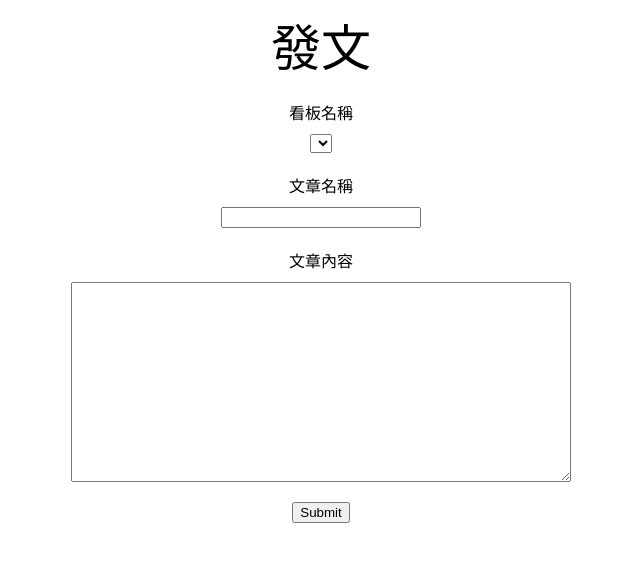
After one commit to s92104/Assk, a PHP site: page /article/postArticleForm.php?board=1 in a window 1280 px wide. The commit adds this page. Shown: the top 562 px of the page, without its empty margins (319-959 px from the left). Run offline with PHP 8.4, Linux system fonts and the light colour scheme; lists and menus that the app fills with data are empty; some libraries are stand-ins or nearby versions.

Commit message:
postArticle

```diff
--- a/Dao.js
+++ b/Dao.js
@@ -136,7 +136,7 @@ function uploadFile(username,fileId,imageId,progressId,inputId)
     });
 }
 //讀取看板
-function getBoard(link,id)
+function getBoard(link)
 {
     var board=[];
 
@@ -285,6 +285,28 @@ function writeApplyBoard(json,id)
         div.appendChild(detail);
     }
 }
+//寫入選擇看板
+function writeSelectBoard(json,id)
+{
+    var board=JSON.parse(json);
+    var select=document.getElementById(id);
+    for(var i=0;i<board.length;i++)
+    {
+        var option=document.createElement("option");
+        option.value=board[i];
+        option.textContent=board[i];
+        select.appendChild(option);
+    }
+}
+//發文
+function postArticle(json)
+{
+    var article=JSON.parse(json);
+
+    firestore.collection("article").add(article).then(function(){
+        exception("發文成功","articleList.php?board="+article.board);
+    });
+}
 //讀取文章
 function getArticleList(boardname,link)
 {
--- a/Dao.php
+++ b/Dao.php
@@ -16,11 +16,12 @@
         abstract function login($username,$password);
         abstract function getMember($username,$link);
         abstract function editMember($username,$json);
-        abstract function getBoard($link,$id);
+        abstract function getBoard($link);
         abstract function addBoard($json);
         abstract function applyBoard($json);
         abstract function getApplyBoard($link);
         abstract function deleteApplyBoard($boardname);
+        abstract function postArticle($json);
         abstract function getArticleList($boardname,$link);
     }
 
@@ -47,9 +48,9 @@
             echo "<script>editMember('$username','$json');</script>";
         }
         //讀取看板
-        function getBoard($link,$id)
+        function getBoard($link)
         {
-            echo "<script>getBoard('$link','$id');</script>";
+            echo "<script>getBoard('$link');</script>";
         }
         //新增看板
         function addBoard($json)
@@ -71,6 +72,11 @@
         {
             echo "<script>deleteApplyBoard('$boardname');</script>";
         }
+        //發文
+        function postArticle($json)
+        {
+            echo "<script>postArticle('$json');</script>";
+        }
         //讀取文章
         function getArticleList($boardname,$link)
         {
--- a/article/article.php
+++ b/article/article.php
@@ -27,7 +27,7 @@
                     <a href="articleList.php?board=hot" target="article">熱門</a>
                     <a href="articleList.php?board=all" target="article">全部</a>
                     <a href="articleList.php?board=trace" target="article">追蹤</a>
-                    <a href="postArticle.html" target="article" id="post">發文</a>
+                    <a href="postArticleForm.php" target="article" id="post">發文</a>
                 </div>
                 <div class="articlecontent">
                     <iframe src="articleList.php?board=hot" width="100%" height="100%" frameborder="0" name="article">article</iframe>
--- a/article/board.php
+++ b/article/board.php
@@ -4,7 +4,7 @@
     //讀取看板
     if($_GET["board"]==null)
     {
-        $dao->getBoard("board.php","board");
+        $dao->getBoard("board.php");
         exit();
     }
     $json=$_GET["board"];
--- /dev/null
+++ b/article/css/postArticle.css
@@ -0,0 +1,37 @@
+.title
+{
+    font-size: 50px;
+    text-align: center;
+}
+.form
+{
+    margin-top: 20px;
+}
+form
+{
+    display: flex;
+    flex-direction: column;
+    align-items: center;
+    justify-content: space-between;
+}
+.smalltitle
+{
+    margin-bottom: 10px;
+}
+input,select
+{
+    margin-bottom: 20px;
+}
+#articlename
+{
+    width: 200px;
+}
+#articlecontent
+{
+    width: 500px;
+    height: 200px;
+}
+#submit
+{
+    margin-top: 20px;
+}
--- a/article/postArticle.html
+++ /dev/null
@@ -1 +0,0 @@
-發文
--- /dev/null
+++ b/article/postArticleForm.php
@@ -0,0 +1,37 @@
+<?php
+    include("../Dao.php");
+    $dao=initDao();
+
+   if($_GET["board"]==null)
+    {
+        $dao->getBoard("postArticleForm.php");
+        exit();
+    }
+    $json=$_GET["board"];
+?>
+<!DOCTYPE html>
+<head>
+    <meta charset="utf-8"/>
+    <link rel="stylesheet" href="css/postArticle.css">
+</head>
+<div class="title">發文</div>
+<div class="form">
+    <form action="postArticle.php" method="post">
+        <div class="smalltitle">
+            看板名稱
+        </div>
+        <select name="boardname" id="boardname">
+            <script>writeSelectBoard('<?=$json?>','boardname');</script>
+        </select>
+        <div class="smalltitle">
+            文章名稱
+        </div>
+        <input type="text" name="articlename" id="articlename">
+        <div class="smalltitle">
+            文章內容
+        </div>
+        <textarea name="articlecontent" id="articlecontent"></textarea>
+
+        <input type="submit" id="submit">
+    </form>
+</div>
```
Also changed, not shown: article/postArticle.php (added, +14 -0 lines).
